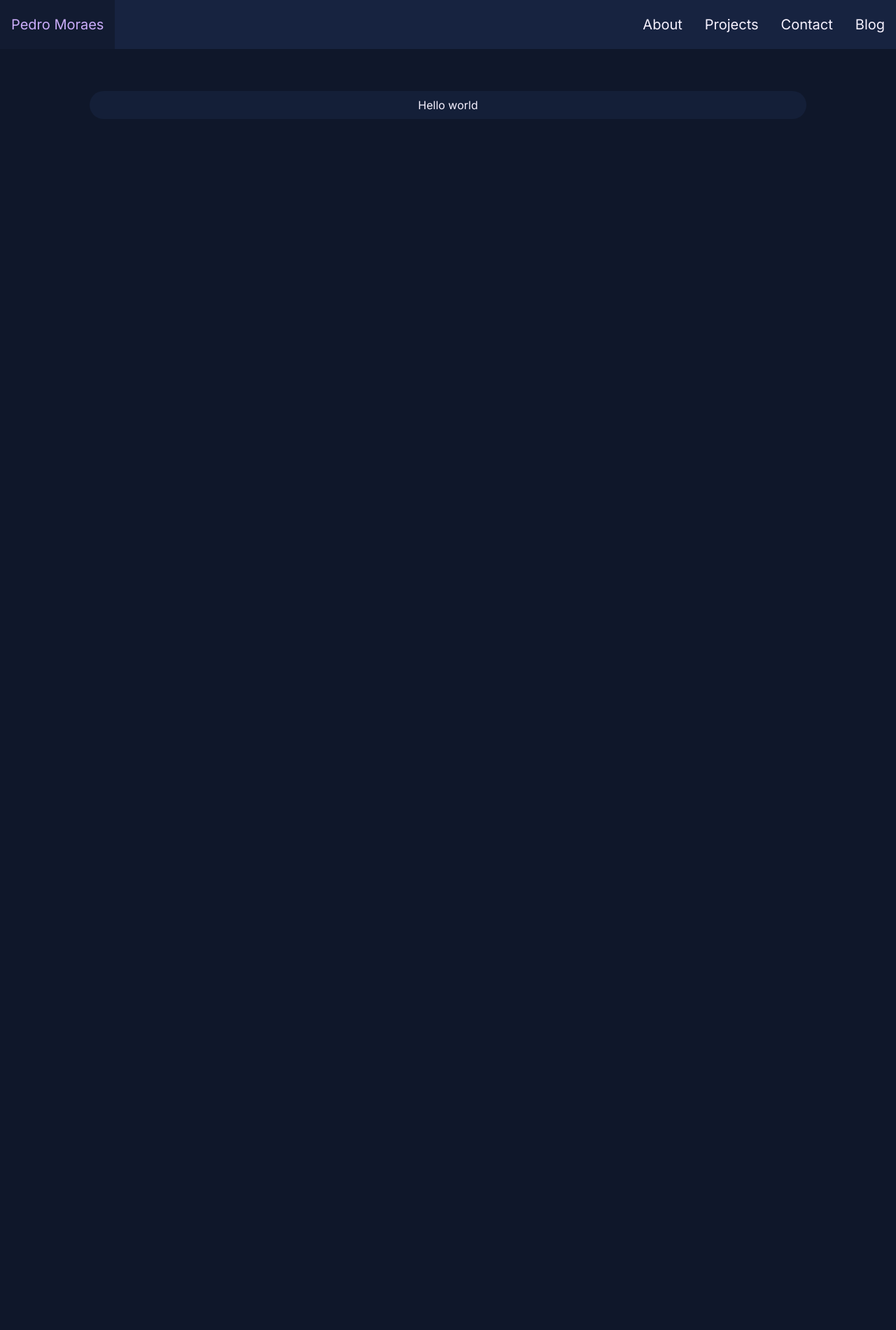
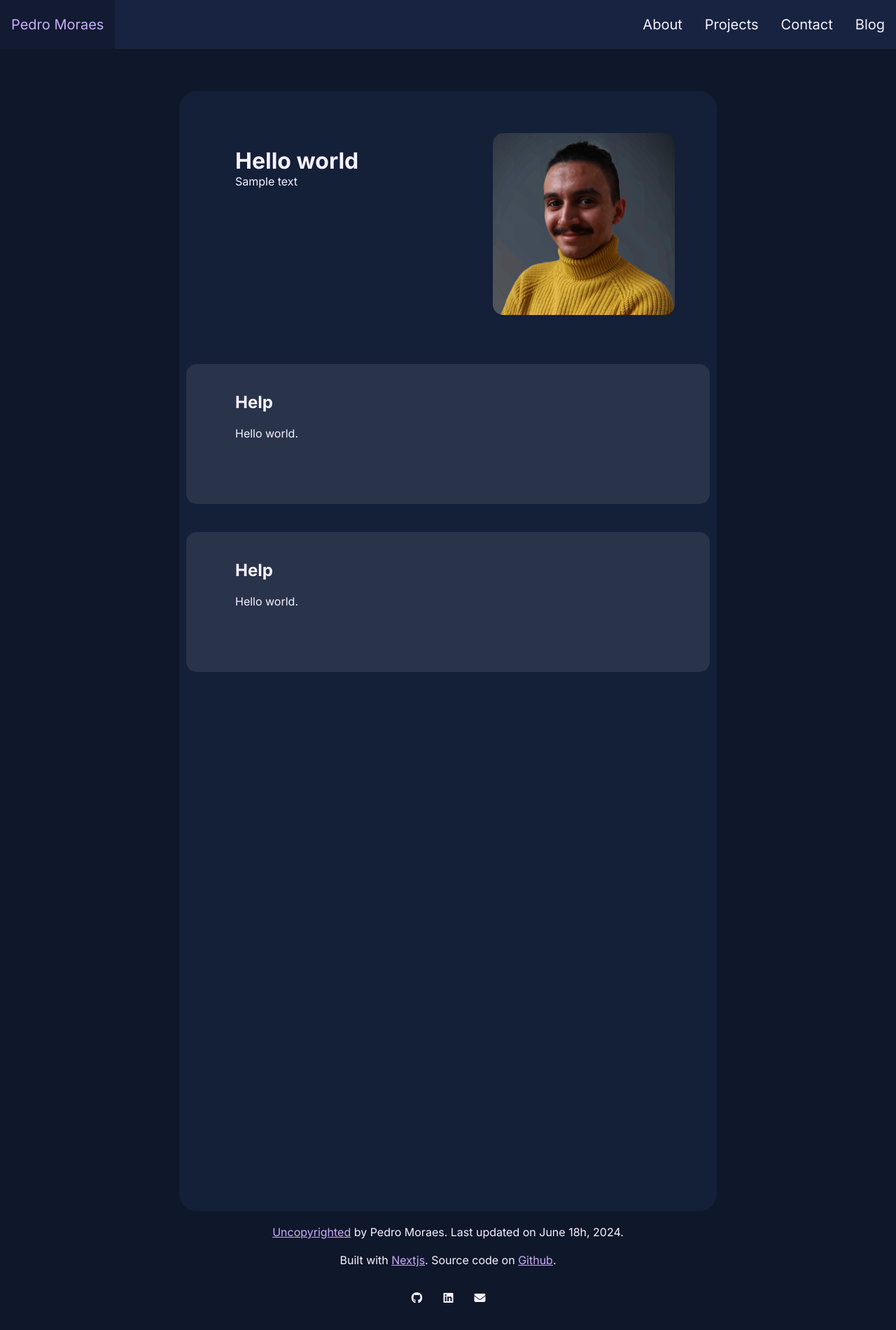
Before and after one commit to Algos-hub/portfolio-new, a Next.js app: page / in a window 1280 px wide. Shown: the whole page at 70% size. Before the commit the page ends 800 px from the top, so only its background shows below. Built offline with nearby package versions, Linux system fonts and the light colour scheme.

Commit message:
slight refactor + implemented footer and cards

```diff
--- a/app/globals.css
+++ b/app/globals.css
@@ -2,9 +2,12 @@
     --primary: #0f172a;
     --primary-light-1: #141f38;
     --primary-light-2: #172340;
+    --primary-light-3: #29334a;
     --primary-accent: #121b31;
     --foreground: #f7f2ff;
     --foreground-accent: #caacfa;
+    --footer-height: 175px;
+    --navbar-height: 70px;
 }
 
 /* @media (prefers-color-scheme: dark) { */
@@ -23,6 +26,9 @@ body {
 body {
     color: var(--foreground);
     background: var(--primary);
+    display: flex;
+    flex-direction: column;
+    align-items: center;
 }
 
 * {
--- a/app/layout.tsx
+++ b/app/layout.tsx
@@ -3,6 +3,9 @@ import localFont from "next/font/local";
 import "./globals.css";
 import { Inter } from "next/font/google";
 import NavBar from "@/components/NavBar/NavBar";
+import Footer from "@/components/Footer/Footer";
+import MainContent from "@/components/MainContent/MainContent";
+import styles from "./page.module.css";
 
 // If loading a variable font, you don't need to specify the font weight
 const inter = Inter({ subsets: ["latin"] });
@@ -30,7 +33,10 @@ export default function RootLayout({
     <html lang="en">
       <body className={inter.className}>
         <NavBar />
-        {children}
+        <main className={styles.page}>
+          <MainContent>{children}</MainContent>
+        </main>
+        <Footer />
       </body>
     </html>
   );
--- a/app/page.module.css
+++ b/app/page.module.css
@@ -1,4 +1,24 @@
 .page {
     display: flex;
     justify-content: center;
+    min-height: calc(100vh - var(--footer-height));
 }
+
+.introContainer {
+    display: flex;
+    justify-content: space-between;
+    width: 100%;
+    padding: 50px;
+}
+
+.introText {
+    margin: 20px;
+}
+
+.introImageContainer {
+    height: 260px;
+    width: 260px;
+    position: relative;
+    overflow: hidden;
+    border-radius: 15px;
+}
--- a/app/page.tsx
+++ b/app/page.tsx
@@ -1,13 +1,35 @@
 import Image from "next/image";
 import styles from "./page.module.css";
-import MainContent from "@/components/MainContent/MainContent";
+import { ReactNode } from "react";
+import Card from "@/components/Card/Card";
 
-export default function Home() {
+export default function Home(): ReactNode {
   return (
-    <main className={styles.page}>
-      <MainContent>
-        <p>Hello world</p>
-      </MainContent>
-    </main>
+    <>
+      <div className={styles.introContainer}>
+        <div className={styles.introText}>
+          <h1>Hello world</h1>
+          <p>Sample text</p>
+        </div>
+        <div className={styles.introImageContainer}>
+          <Image
+            src="/face-logo.png"
+            alt=""
+            fill
+            priority
+            sizes="(max-width: 250px)"
+            style={{
+              objectFit: "cover",
+            }}
+          />
+        </div>
+      </div>
+      <Card title="Help">
+        <p>Hello world.</p>
+      </Card>
+      <Card title="Help">
+        <p>Hello world.</p>
+      </Card>
+    </>
   );
 }
--- a/components/Card/Card.module.css
+++ b/components/Card/Card.module.css
@@ -0,0 +1,13 @@
+.card {
+    background-color: var(--primary-light-3);
+    border-radius: 15px;
+    width: calc(100%);
+    height: 200px;
+    padding: 40px;
+    padding-inline: 70px;
+    margin: 20px 0 20px;
+}
+
+.title {
+    margin-bottom: 20px;
+}
--- a/components/Card/Card.tsx
+++ b/components/Card/Card.tsx
@@ -1,5 +1,17 @@
-import React from "react";
+import React, { ReactNode } from "react";
+import styles from "./Card.module.css";
 
-export default function Card() {
-  return;
+export default function Card({
+  title,
+  children,
+}: Readonly<{
+  title: string;
+  children: React.ReactNode;
+}>): ReactNode {
+  return (
+    <div className={styles.card}>
+      <h2 className={styles.title}>{title}</h2>
+      <div className={styles.content}>{children}</div>
+    </div>
+  );
 }
--- a/components/Footer/Footer.module.css
+++ b/components/Footer/Footer.module.css
@@ -0,0 +1,32 @@
+.main {
+    width: 100vw;
+    display: flex;
+    flex-direction: column;
+    justify-content: center;
+    align-items: center;
+    padding: 20px 0 20px 0;
+}
+
+.link {
+    color: var(--foreground-accent);
+    text-decoration: underline;
+}
+
+.footerSecond {
+    margin-top: 20px;
+}
+
+.iconList {
+    display: flex;
+    flex-direction: row;
+    justify-content: center;
+    align-items: center;
+    height: 50px;
+    width: 25%;
+    margin-top: 20px;
+}
+
+.icon {
+    width: 25px;
+    margin: 10px;
+}
--- a/components/Footer/Footer.tsx
+++ b/components/Footer/Footer.tsx
@@ -1,5 +1,44 @@
+import Link from "next/link";
 import React from "react";
+import styles from "./Footer.module.css";
+import { FontAwesomeIcon } from "@fortawesome/react-fontawesome";
+import { faEnvelope } from "@fortawesome/free-solid-svg-icons";
+import { faGithub, faLinkedin } from "@fortawesome/free-brands-svg-icons";
 
 export default function Footer() {
-  return;
+  return (
+    <footer className={styles.main}>
+      <p>
+        <Link className={styles.link} href="https://unlicense.org/">
+          Uncopyrighted
+        </Link>{" "}
+        by Pedro Moraes. Last updated on June 18h, 2024.
+      </p>
+      <p className={styles.footerSecond}>
+        Built with{" "}
+        <Link className={styles.link} href="https://nextjs.org/">
+          Nextjs
+        </Link>
+        . Source code on{" "}
+        <Link
+          className={styles.link}
+          href="https://github.com/Algos-hub/portfolio-new"
+        >
+          Github
+        </Link>
+        .
+      </p>
+      <div className={styles.iconList}>
+        <Link href="https://github.com/Algos-hub">
+          <FontAwesomeIcon icon={faGithub} className={styles.icon} />
+        </Link>
+        <Link href="https://www.linkedin.com/in/pedrofmf/">
+          <FontAwesomeIcon icon={faLinkedin} className={styles.icon} />
+        </Link>
+        <Link href="mailto:pedrofmf332@gmail.com">
+          <FontAwesomeIcon icon={faEnvelope} className={styles.icon} />
+        </Link>
+      </div>
+    </footer>
+  );
 }
--- a/components/MainContent/MainContent.module.css
+++ b/components/MainContent/MainContent.module.css
@@ -1,10 +1,12 @@
 .card {
     background-color: var(--primary-light-1);
-    margin-top: 130px;
-    width: 80vw;
-    height: 100%;
+    margin-top: calc(var(--navbar-height) + 60px);
+    width: 60vw;
+    height: 200vh;
     border-radius: 25px;
     display: flex;
-    justify-content: center;
+    flex-direction: column;
+    align-items: center;
+    /* justify-content: center; */
     padding: 10px;
 }
--- a/components/NavBar/NavBar.module.css
+++ b/components/NavBar/NavBar.module.css
@@ -1,4 +1,5 @@
 .navBar {
+    z-index: 10;
     background-color: var(--primary-light-2);
     position: fixed;
     top: 0px;
@@ -6,7 +7,7 @@
     display: flex;
     justify-content: space-between;
     align-items: center;
-    height: 70px;
+    height: var(--navbar-height);
 }
 
 .list {
--- a/package.json
+++ b/package.json
@@ -9,6 +9,11 @@
     "lint": "next lint"
   },
   "dependencies": {
+    "@fortawesome/fontawesome-svg-core": "^6.5.2",
+    "@fortawesome/free-brands-svg-icons": "^6.5.2",
+    "@fortawesome/free-regular-svg-icons": "^6.5.2",
+    "@fortawesome/free-solid-svg-icons": "^6.5.2",
+    "@fortawesome/react-fontawesome": "^0.2.2",
     "babel-plugin-react-compiler": "^0.0.0-experimental-938cd9a-20240601",
     "next": "15.0.0-rc.0",
     "react": "19.0.0-rc-f994737d14-20240522",
```
Also changed, not shown: 1 other file (tests, documents, lock files or other folders).
